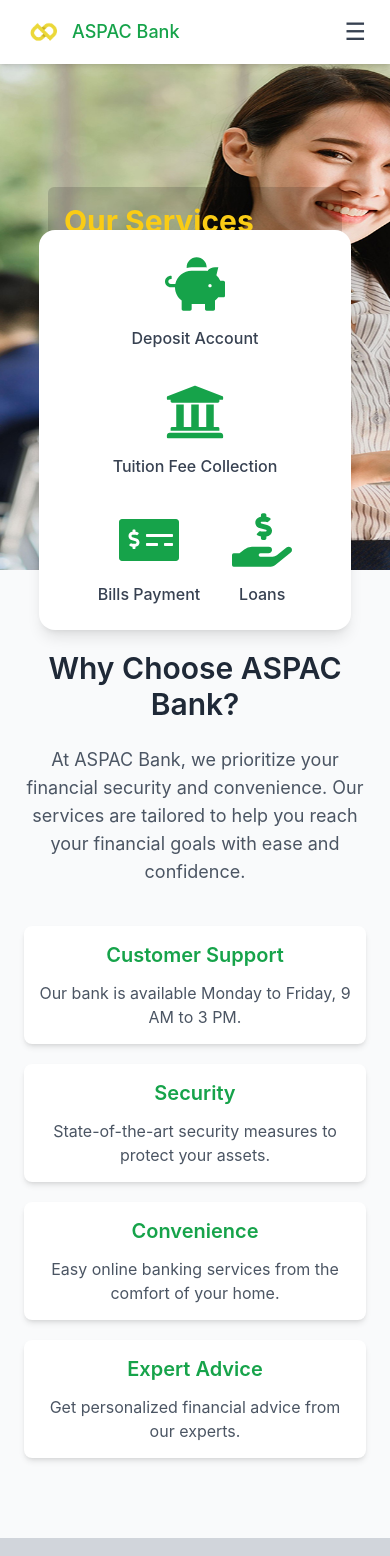
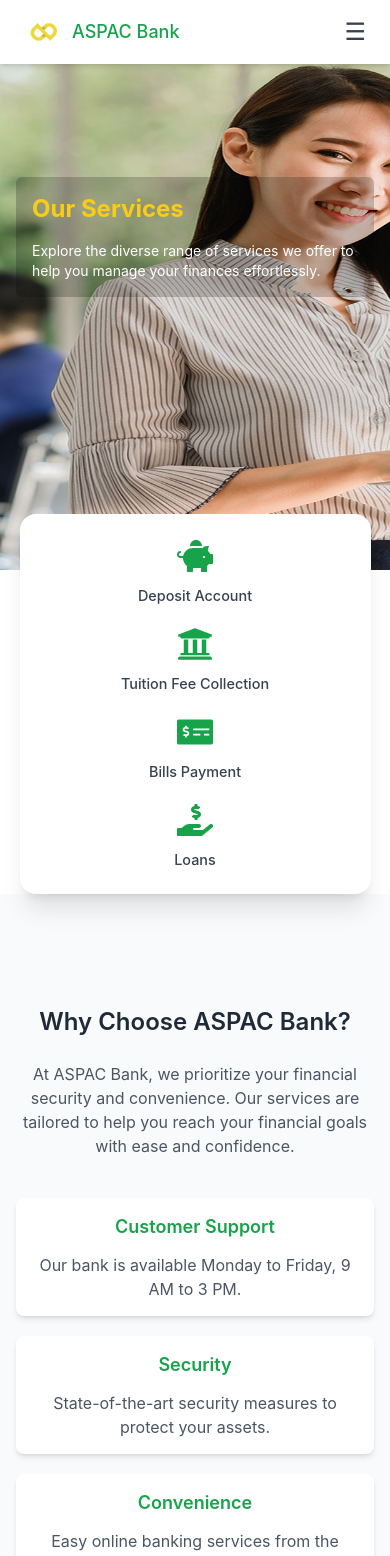
Before and after one commit to Christian-aspacbank/aspacbank, a React (Create React App) app: page /our-services in a window 390 px wide. Shown: the top 1556 px of the page. Built offline with nearby package versions, Linux system fonts and the light colour scheme.

Commit message:
Update code

```diff
--- a/src/Pages/OurServices.tsx
+++ b/src/Pages/OurServices.tsx
@@ -1,49 +1,51 @@
-import React from "react";
-import { motion } from "framer-motion";
-import { Link } from "react-router-dom"; // Import Link from react-router-dom
-import { FaPiggyBank, FaUniversity, FaMoneyCheckAlt, FaHandHoldingUsd, } from "react-icons/fa"; // Added FaExchangeAlt
+import React, { useState } from "react";
+import { motion, AnimatePresence } from "framer-motion";
+import { Link } from "react-router-dom";
+import {
+  FaPiggyBank,
+  FaUniversity,
+  FaMoneyCheckAlt,
+  FaHandHoldingUsd,
+} from "react-icons/fa";
 
-// Define the type for services, adding the `link` property
 interface Service {
   title: string;
-  Icon: React.ComponentType<React.SVGProps<SVGSVGElement>>; // Correct type for react-icons components
-  link: string; // Add the link property here
+  Icon: React.ComponentType<React.SVGProps<SVGSVGElement>>;
+  link: string;
 }
 
 const services: Service[] = [
   {
     title: "Deposit Account",
-    Icon: FaPiggyBank as React.ComponentType<React.SVGProps<SVGSVGElement>>, // Cast explicitly
-    link: "/deposit-account", // Add the link property for Deposit Account
+    Icon: FaPiggyBank as React.ComponentType<React.SVGProps<SVGSVGElement>>,
+    link: "/deposit-account",
   },
   {
     title: "Tuition Fee Collection",
-    Icon: FaUniversity as React.ComponentType<React.SVGProps<SVGSVGElement>>, // Cast explicitly
-    link: "/tuition-fee-collection", // Example link for Tuition Fee Collection
+    Icon: FaUniversity as React.ComponentType<React.SVGProps<SVGSVGElement>>,
+    link: "/tuition-fee-collection",
   },
   {
     title: "Bills Payment",
-    Icon: FaMoneyCheckAlt as React.ComponentType<React.SVGProps<SVGSVGElement>>, // Cast explicitly
-    link: "/bills-payment", // Example link for Bills Payment
+    Icon: FaMoneyCheckAlt as React.ComponentType<React.SVGProps<SVGSVGElement>>,
+    link: "/bills-payment",
   },
   {
     title: "Loans",
-    Icon: FaHandHoldingUsd as React.ComponentType<React.SVGProps<SVGSVGElement>>, // Cast explicitly
-    link: "/loans", // Example link for Loans
+    Icon: FaHandHoldingUsd as React.ComponentType<React.SVGProps<SVGSVGElement>>,
+    link: "/loans",
   },
-
 ];
 
+const OurServices: React.FC = () => {
+  const [showModal, setShowModal] = useState(false);
 
-const OurServices: React.FC = () => {
   return (
-    <motion.div
-      initial={{ opacity: 0 }}
-      animate={{ opacity: 1 }}
-      transition={{ duration: 1 }}
-    >
+    <motion.div initial={{ opacity: 0 }} animate={{ opacity: 1 }} transition={{ duration: 1 }}>
+      {/* Banner Section */}
+     {/* Banner Section */}
 <div
-        className="relative h-[60vh] w-full flex flex-col justify-center bg-cover bg-center pb-16 px-12 overflow-visible"
+  className="relative min-h-[60vh] w-full flex flex-col justify-center bg-cover bg-center px-4 sm:px-8 md:px-12 pb-40 md:pb-36"
   style={{
     backgroundImage: `url('/Services5.jpg')`,
     backgroundSize: "cover",
@@ -51,60 +53,113 @@ const OurServices: React.FC = () => {
     backgroundRepeat: "no-repeat",
   }}
 >
-        <motion.div className="bg-black bg-opacity-15 p-4 rounded-md text-left max-w-lg text-white">
-          <h1 className="text-3xl font-bold text-yellow-400 mb-4">Our Services</h1>
-          <p className="text-lg">
+  <motion.div className="bg-black bg-opacity-20 p-4 sm:p-6 md:p-8 rounded-md max-w-xl text-white z-10">
+    <h1 className="text-2xl sm:text-3xl font-bold text-yellow-400 mb-4">Our Services</h1>
+    <p className="text-sm sm:text-base">
       Explore the diverse range of services we offer to help you manage your finances effortlessly.
     </p>
   </motion.div>
+</div>
 
-        {/* Services Cards */}
-        <div className="absolute bottom-[-60px] left-1/2 transform -translate-x-1/2 bg-white shadow-lg rounded-2xl p-6 md:p-8 w-[80%] max-w-3xl flex flex-wrap justify-center gap-8 items-center z-20">
-
-
+{/* Responsive Cards */}
+<div className="relative md:absolute md:bottom-[0200px] md:left-1/2 md:transform md:-translate-x-1/2 bg-white shadow-xl rounded-2xl p-6 md:p-8 w-[90%] max-w-4xl grid grid-cols-2 sm:grid-cols-2 md:grid-cols-4 gap-6 z-20 mx-auto mt-[-3.5rem] md:mt-0">
   {services.map(({ title, Icon, link }, index) => (
-            <Link key={index} to={link} className="flex flex-col items-center text-center">
-              <Icon className="text-green-600 text-6xl mb-3  transition-transform transform hover:scale-110 duration-300" />
-              <p className="text-base font-medium text-gray-700">{title}</p>
-
+    <Link
+      key={index}
+      to={link}
+      className="flex flex-col items-center text-center hover:scale-105 transition-transform duration-300"
+    >
+      <Icon className="text-green-600 text-4xl sm:text-5xl md:text-6xl mb-3" />
+      <p className="text-sm sm:text-base font-medium text-gray-700">{title}</p>
     </Link>
   ))}
 </div>
-      </div>
 
-      {/* More content sections */}
-      <div className="py-20 bg-gray-50">
-        <div className="max-w-7xl mx-auto px-6 text-center">
-          <h2 className="text-3xl font-semibold text-gray-800 mb-6">Why Choose ASPAC Bank?</h2>
-          <p className="text-lg text-gray-600 mb-10">
+      {/* Why Choose Section */}
+      <div className="pt-28 sm:pt-32 md:pt-40 pb-20 bg-gray-50 px-4 sm:px-6 md:px-10">
+        <div className="max-w-7xl mx-auto text-center">
+          <h2 className="text-2xl sm:text-3xl font-semibold text-gray-800 mb-6">Why Choose ASPAC Bank?</h2>
+          <p className="text-base sm:text-lg text-gray-600 mb-10">
             At ASPAC Bank, we prioritize your financial security and convenience. Our services are tailored
             to help you reach your financial goals with ease and confidence.
           </p>
 
-          <div className="grid grid-cols-1 md:grid-cols-2 lg:grid-cols-4 gap-10">
+          <div className="grid grid-cols-1 sm:grid-cols-2 lg:grid-cols-4 gap-6 md:gap-10">
             <div className="bg-white p-6 rounded-lg shadow-md">
-    <h3 className="text-xl font-semibold text-green-600 mb-3">Customer Support</h3>
-    <p className="text-gray-600">
-      Our bank is available Monday to Friday, 9 AM to 3 PM.
-    </p>
+              <h3 className="text-lg sm:text-xl font-semibold text-green-600 mb-3">Customer Support</h3>
+              <p className="text-gray-600">Our bank is available Monday to Friday, 9 AM to 3 PM.</p>
             </div>
-
             <div className="bg-white p-6 rounded-lg shadow-md">
-              <h3 className="text-xl font-semibold text-green-600 mb-3">Security</h3>
+              <h3 className="text-lg sm:text-xl font-semibold text-green-600 mb-3">Security</h3>
               <p className="text-gray-600">State-of-the-art security measures to protect your assets.</p>
             </div>
             <div className="bg-white p-6 rounded-lg shadow-md">
-              <h3 className="text-xl font-semibold text-green-600 mb-3">Convenience</h3>
+              <h3 className="text-lg sm:text-xl font-semibold text-green-600 mb-3">Convenience</h3>
               <p className="text-gray-600">Easy online banking services from the comfort of your home.</p>
             </div>
             <div className="bg-white p-6 rounded-lg shadow-md">
-              <h3 className="text-xl font-semibold text-green-600 mb-3">Expert Advice</h3>
+              <h3 className="text-lg sm:text-xl font-semibold text-green-600 mb-3">Expert Advice</h3>
               <p className="text-gray-600">Get personalized financial advice from our experts.</p>
+            </div>
+          </div>
+
+          <div className="mt-10">
+            <button
+              onClick={() => setShowModal(true)}
+              className="bg-green-600 text-white px-6 py-3 rounded-lg font-medium hover:bg-green-700 transition duration-300"
+            >
+              Contact Us
+            </button>
           </div>
         </div>
       </div>
 
+      {/* Contact Us Modal */}
+      <AnimatePresence>
+        {showModal && (
+          <motion.div
+            className="fixed inset-0 bg-black bg-opacity-50 flex items-center justify-center z-50"
+            initial={{ opacity: 0 }}
+            animate={{ opacity: 1 }}
+            exit={{ opacity: 0 }}
+            onClick={() => setShowModal(false)}
+          >
+            <motion.div
+              className="bg-white rounded-xl p-8 max-w-md w-full relative"
+              initial={{ y: 100, opacity: 0 }}
+              animate={{ y: 0, opacity: 1 }}
+              exit={{ y: 100, opacity: 0 }}
+              onClick={(e) => e.stopPropagation()}
+            >
+              <h2 className="text-2xl font-bold text-green-700 mb-6 text-center">Contact Us</h2>
+
+              <p className="text-gray-700 mb-4 text-center">
+                For inquiries or assistance, reach out to us via the following numbers:
+              </p>
+              <p className="text-gray-800 text-center font-medium">
+                Landline: 345-0929, 345-0930<br />
+                Mobile: 0917-127-7796<br />
+                Email:{" "}
+                <a
+                  href="mailto:aspacbank@aspacbank.com"
+                  className="text-green-700 hover:underline"
+                >
+                  aspacbank@aspacbank.com
+                </a>
+              </p>
+
+              <div className="mt-8 text-center">
+                <button
+                  onClick={() => setShowModal(false)}
+                  className="bg-green-600 text-white px-6 py-3 rounded-lg font-medium hover:bg-green-700 transition duration-300"
+                >
+                  Close
+                </button>
               </div>
+            </motion.div>
+          </motion.div>
+        )}
+      </AnimatePresence>
     </motion.div>
   );
 };
```
Lines whose indentation alone changed are shown as unchanged.
